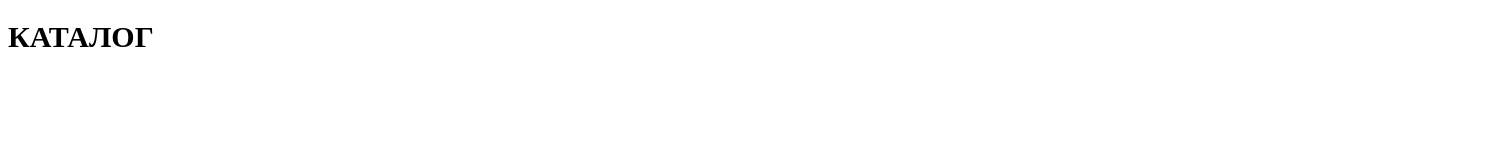
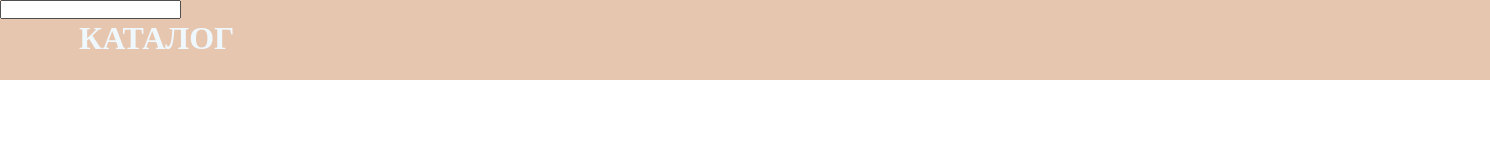
Before and after one commit to dalitat/search, a plain HTML site: page index.html in a window 1280 px wide. Shown: the whole page, 1490 px wide, since content can reach past the window. Drawn offline with Linux system fonts and the light colour scheme.

Commit message:
made input

```diff
--- a/index.html
+++ b/index.html
@@ -8,8 +8,25 @@
     <title>Document</title>
 </head>
 <body>
+    <div class="wrap">
 
-<h1>КАТАЛОГ</h1>
+       <div class="div"><h1>КАТАЛОГ</h1>
+        <input type="text" id="input">
+
+
+
+
+    </div>
+
+
+
+
+
+
+
+    </div>
+
+
 
 
     <script src="script.js"></script>
--- a/style.css
+++ b/style.css
@@ -1,3 +1,26 @@
+*{
+    margin: 0;
+    padding: 0;
+
+}
+
 h1{
-    font-size: 30px;
+
+    position: absolute;
+    width: 361px;
+    height: 51px;
+    left: 79px;
+    top: 20px;
+    color: aliceblue;
+
 }
+
+.div{
+    position: absolute;
+    width: 1490px;
+    height: 80px;
+    left: 0px;
+    top: 0px;
+    z-index: 3;
+
+    background: #e6c6ae;}
```
